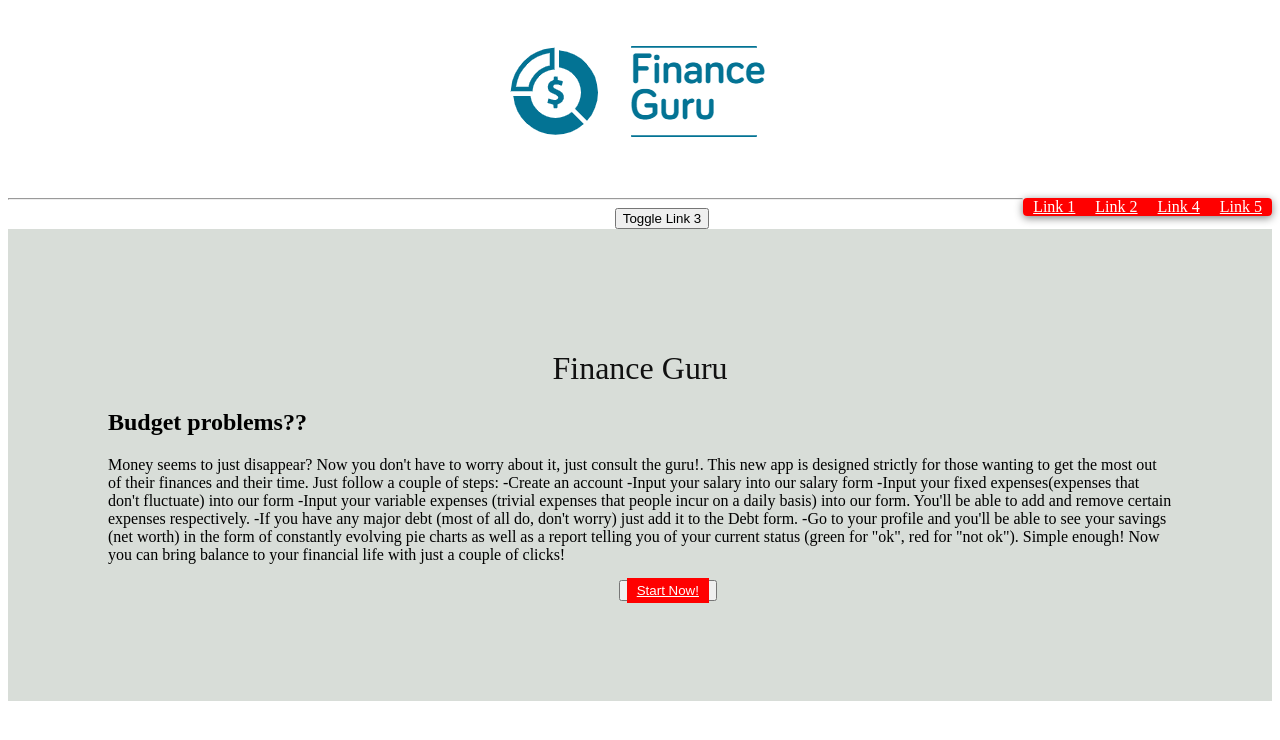
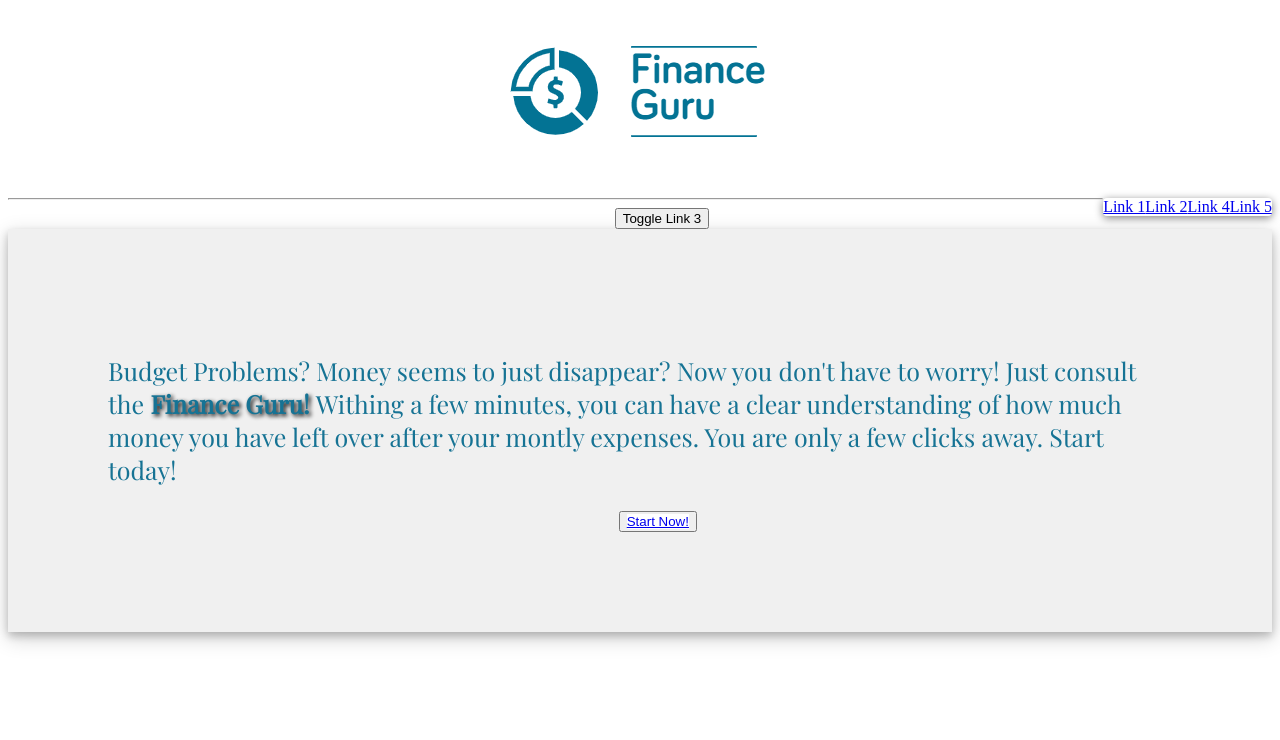
Before and after one commit to Mgncoding/final_project, a React app in the folder guru/: page / in a window 1280 px wide. Shown: the top 740 px of the page. Built offline with nearby package versions, Linux system fonts and the light colour scheme.

Commit message:
homepage

```diff
--- /dev/null
+++ b/guru/src/components/button/button.css
@@ -0,0 +1,4 @@
+.startbutton{
+
+    background-color: white;
+}
--- a/guru/src/components/button/button.js
+++ b/guru/src/components/button/button.js
@@ -1,5 +1,6 @@
 import React, { Component } from "react";
 import { Link } from "react-router-dom"
+import "../button/button.css"
 
 export default class Button extends Component {
     // constructor(props) {
@@ -10,9 +11,7 @@ export default class Button extends Component {
     render() {
         return (
             <div>
-                <button type="submit" className="btn btn-success"><Link to="/login" className="nav-link">Start Now!</Link>  </button>
-
-
+                <button type="submit" className="submitButton"><Link to="/login" className="startbutton">Start Now!</Link>  </button>
 
 
             </div>
--- a/guru/src/components/home/home.js
+++ b/guru/src/components/home/home.js
@@ -30,19 +30,10 @@ export default class HomePage extends Component {
 
                     <div className="mainContent">
 
-                        <h1 className="text-center">Finance Guru</h1>
-                        <h2 className="text-center container">
-                            Budget problems??
-                       </h2>
-                        <p className="text-center">
-                            Money seems to just disappear? Now you don't have to worry about it, just consult the guru!. This new app is designed strictly for those wanting to get the most out of their finances and their time. Just follow a couple of steps:
-                            -Create an account
-                            -Input your salary into our salary form
-                            -Input your fixed expenses(expenses that don't fluctuate) into our form
-                            -Input your variable expenses (trivial expenses that people incur on a daily basis) into our form. You'll be able to add and remove certain expenses respectively.
-                            -If you have any major debt (most of all do, don't worry) just add it to the Debt form.
-                            -Go to your profile and you'll be able to see your savings (net worth) in the form of constantly evolving pie charts as well as a report telling you of your current status (green for "ok", red for "not ok").
-                            Simple enough! Now you can bring balance to your financial life with just a couple of clicks!
+                        <p className="homebody">
+                            Budget Problems? Money seems to just disappear? Now you don't have to worry! Just consult the <b className="boldguru">Finance Guru! </b>
+                            Withing a few minutes, you can have a clear understanding of how much money you have left over after your montly expenses.
+                            You are only a few clicks away. Start today!
                         </p>
                         <Button />
                     </div>
--- a/guru/src/components/home/style.css
+++ b/guru/src/components/home/style.css
@@ -1,7 +1,24 @@
+@import url("https://fonts.googleapis.com/css?family=Playfair+Display&display=swap");
+
 .mainBody{
-    background-color: rgb(216, 221, 216);
+    background-color: #f0f0f0;
     padding:100px;
+    box-shadow: 0 4px 8px 0 rgba(0, 0, 0, 0.2), 0 6px 20px 0 rgba(0, 0, 0, 0.19);
 }
 Button{
     margin-left: 48%;
 }
+
+.homebody{
+
+
+    font-size: 25px;
+    color: #167394;
+    font-family: 'Playfair Display', serif;
+
+}
+
+.boldguru{
+    color: #167394;
+  text-shadow: 2px 2px 4px #000000;
+}
--- a/guru/src/components/navbar/nav.css
+++ b/guru/src/components/navbar/nav.css
@@ -15,10 +15,10 @@ nav {
 
         /* flex-grow: 1;
         text-align: center; */
-        color: white;
+        /* color: white;
         background-color: red;
         padding: 5px 10px ;
-        transition: background-color .5s
+        transition: background-color .5s */
     }
 
     NavLink{
```
